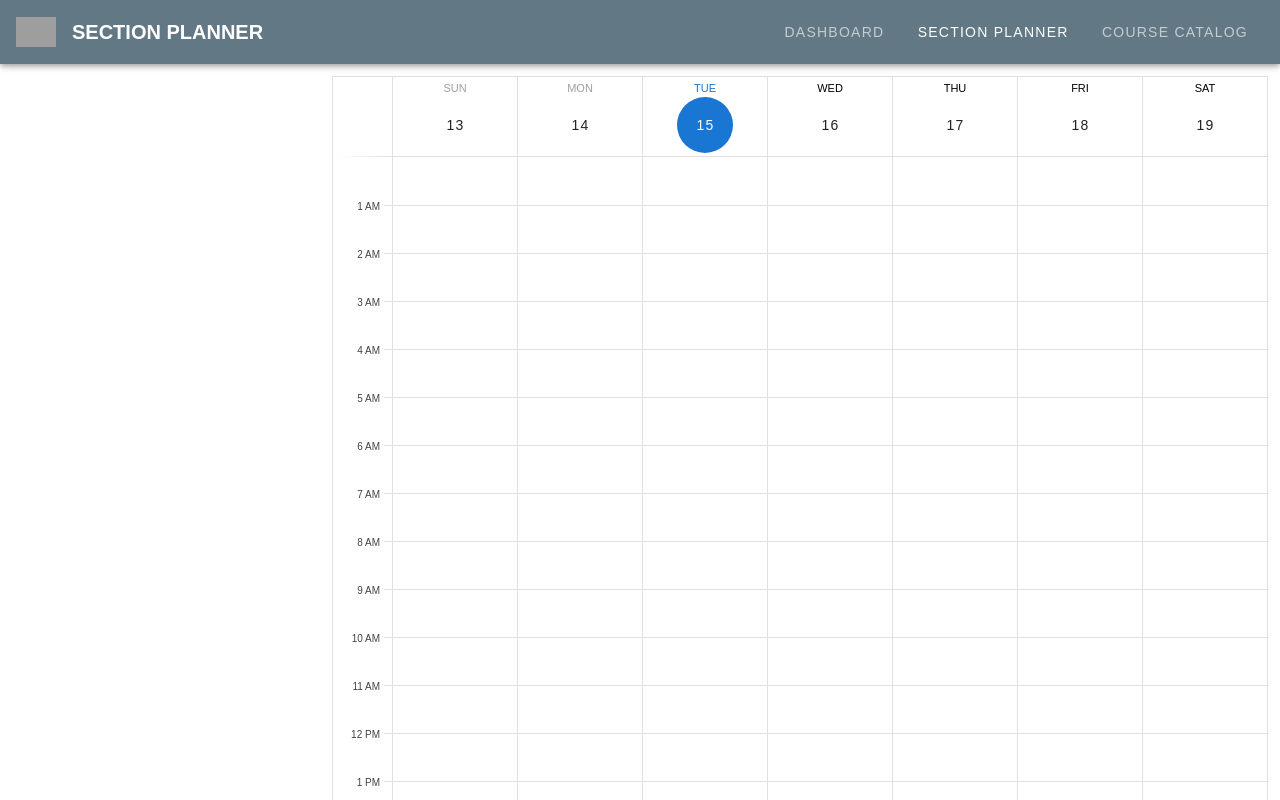
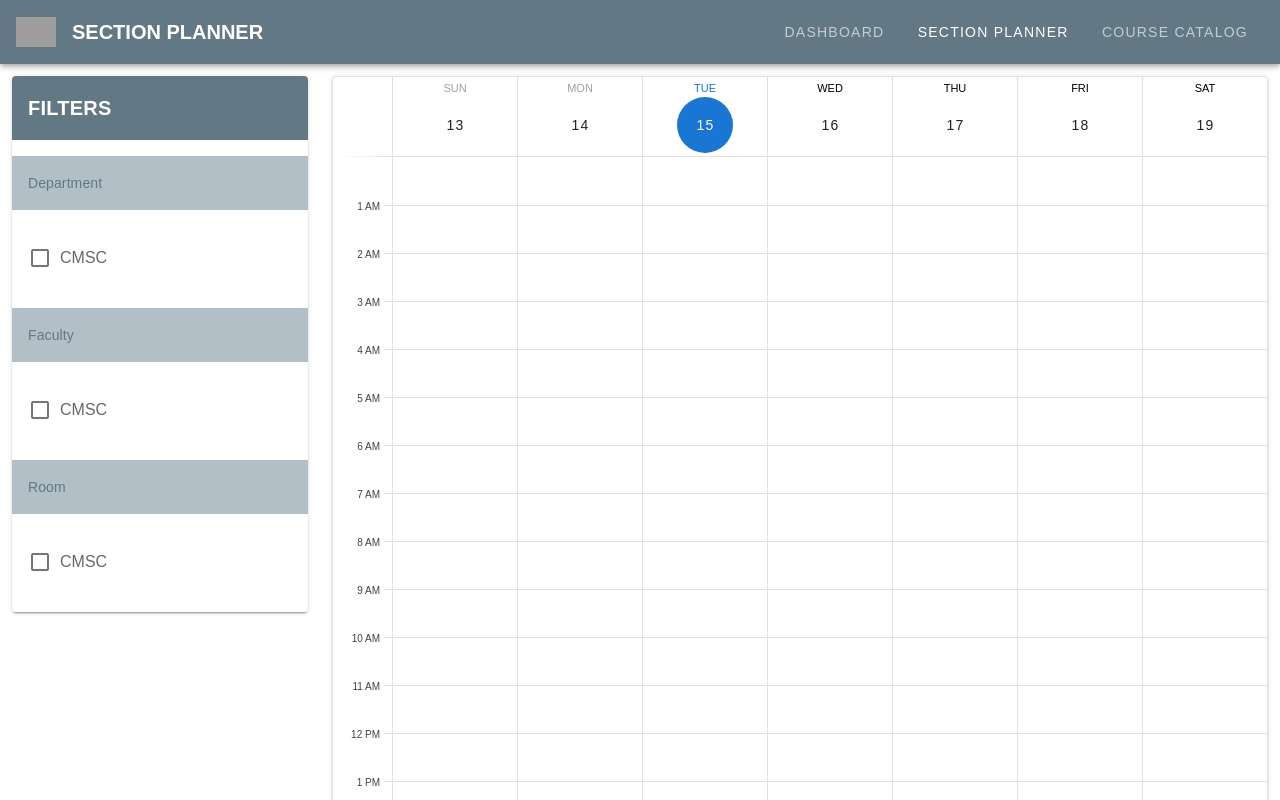
Before and after one commit to LoganDemaray316/swe4-project-3-frontend, a Vue app: page /#/SectionPlanner in a window 1280 px wide. Shown: the top 800 px of the page. Built offline with nearby package versions, Linux system fonts and the light colour scheme; grey boxes are pictures that could not be loaded; a web font is replaced by a local one.

Commit message:
Built the filters section of the calendar tab

```diff
--- a/src/components/SectionPlanner.vue
+++ b/src/components/SectionPlanner.vue
@@ -1,22 +1,72 @@
 <template>
-    <div>
-        <v-container
-            fill-height
-            fluid
-            >
-             <v-row>
-                <v-col cols="3">
-                    <v-row
+    <v-container fluid>
+        <v-row>
+            <v-col cols="3">
+                <v-card>
+                    <v-card-title class="font-weight-bold white--text darkBlue">
+                        FILTERS
+                    </v-card-title>
+                    <v-card-text></v-card-text>
+                    <v-card-text class="font-weight-1 darkBlue--text lightBlue">
+                        Department
+                    </v-card-text>
+                    <v-card-text>
+                        <v-checkbox
+                            v-model="checkbox"
+                            label="CMSC"
+                            color="darkBlue"
+                            value="darkBlue"
+                        ></v-checkbox>
+                    </v-card-text>
+                    <v-card-text class="font-weight-1 darkBlue--text lightBlue">
+                        Faculty
+                    </v-card-text>
+                    <v-card-text>
+                        <v-checkbox
+                            v-model="checkbox"
+                            label="CMSC"
+                            color="darkBlue"
+                            value="darkBlue"
+                        ></v-checkbox>
+                    </v-card-text>
+                    <v-card-text class="font-weight-1 darkBlue--text lightBlue">
+                        Room
+                    </v-card-text>
+                    <v-card-text>
+                        <v-checkbox
+                            v-model="checkbox"
+                            label="CMSC"
+                            color="darkBlue"
+                            value="darkBlue"
+                        ></v-checkbox>
+                    </v-card-text>
+
+                     <!--    <v-container fluid>  Department, faculty, room
+                            <v-row dense>
+                                <v-col
+                                    v-for="dept in departments"
+                                    :key="dept.deptID"
+                                <DepartmentItem
+                                    :dept="dept"
+                                    @openSnackbarEvent="openSnackBar"></DepartmentItem>
+                                </v-col>
+                            </v-row>
+                    </v-container> -->
+                </v-card>
+            </v-col>
+                   <!--  <v-row
                         v-for="filter in filters"
                         :key="filter.filterId"
                         no-gutters
                     >
                         <v-col cols=“1”>
                             {{filter.filterTitle}}
+
                         </v-col>
                     </v-row>
-                </v-col>
+                </v-col> -->
                 <v-col cols="9">
+                    <v-card>
                     <v-calendar
                         ref="calendar"
                         :now="today"
@@ -26,10 +76,10 @@
                         type="week"
                     >
                     </v-calendar>
+                    </v-card>
                 </v-col>
             </v-row>
         </v-container>
-    </div>
 </template>
 
 <script>
@@ -41,6 +91,16 @@
             'center',
             'end',
         ],
+
+        filters: [
+            'Department',
+            'Faculty',
+            'Room',
+        ],
+/*
+        return [
+            checkbox: true,
+        ], */
 
         //today: '2022-11-09',
         //sections: [],
```
